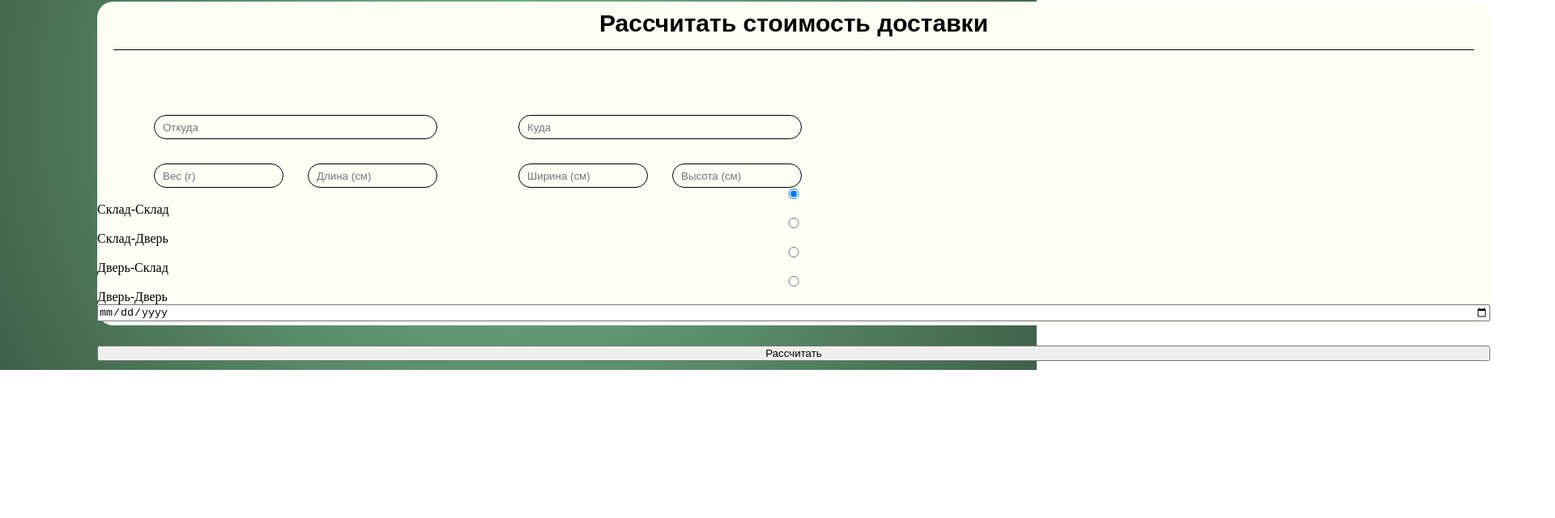
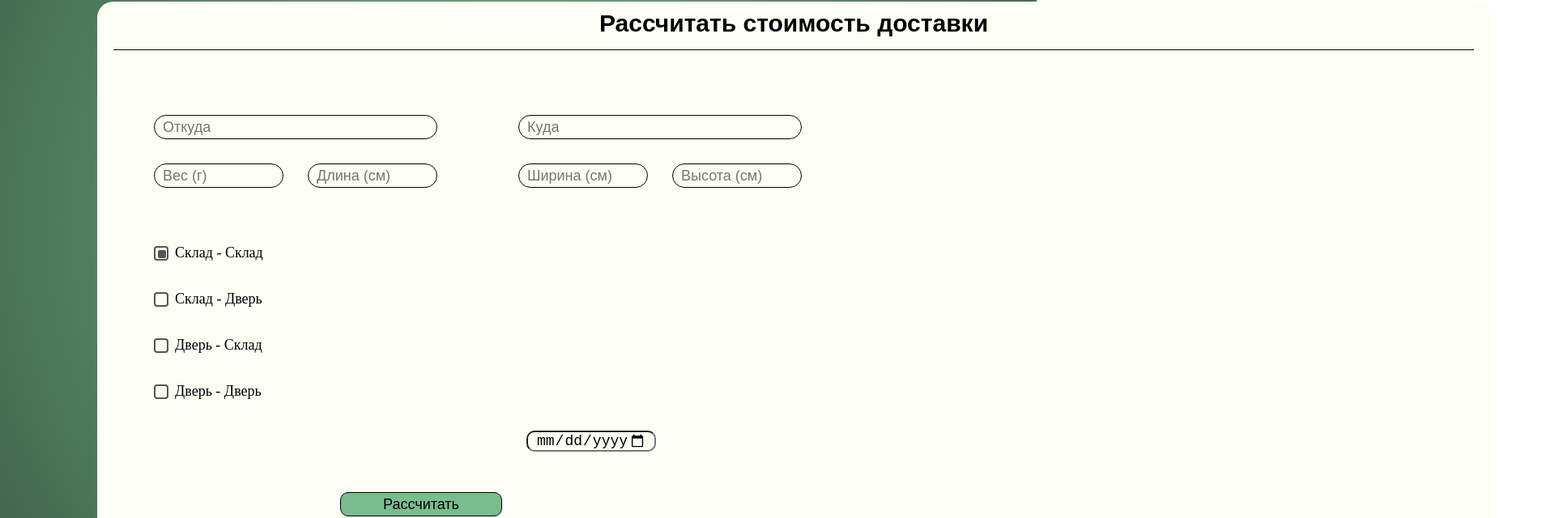
Before and after one commit to H1TgH/Logistic_Frontend, a React (Create React App) app in the folder logistic_frontend/: page /calculate in a window 1280 px wide. Shown: the part 290-930 px from the top of the page at 81% size, 1920 px wide, since content can reach past the window. Before the commit the page ends 800 px from the top, so only its background shows below. Built offline with nearby package versions, Linux system fonts and the light colour scheme; a web font is replaced by a local one.

Commit message:
fixed css in calculator page

```diff
--- a/logistic_frontend/src/pages/calculator/Calculator.css
+++ b/logistic_frontend/src/pages/calculator/Calculator.css
@@ -52,7 +52,6 @@
 
 .calc-fields-section {
     width: 1720px !important;
-    height: 400px !important;
     background-color: #FDFFF5;
     border-radius: 20px;
 }
@@ -86,6 +85,7 @@
     border: #000000 1px solid;
     background-color: #FDFFF5;
     padding-left: 10px;
+    font-size: 18px;
 }
 
 .direction-to {
@@ -103,6 +103,7 @@
     border: #000000 1px solid;
     background-color: #FDFFF5;
     padding-left: 10px;
+    font-size: 18px;
 }
 
 .calc-length-field {
@@ -113,3 +114,82 @@
 .calc-width-field {
     margin-right: 30px;
 }
+
+.calc-deliverytype-container {
+  display: flex;
+  flex-direction: column;
+  gap: 8px;
+  margin-left: 70px;
+  margin-top: 50px;
+}
+
+.calc-deliverytype-container label {
+    margin-top: 20px;
+    width: 200px !important;
+}
+
+.calc-deliverytype-container span {
+    width: 18px !important;
+}
+
+.radio-square label {
+  display: flex;
+  align-items: center;
+  cursor: pointer;
+  margin-bottom: 8px;
+}
+
+.radio-square input[type="radio"] {
+  display: none;
+}
+
+.radio-square span {
+  display: inline-block;
+  width: 18px;
+  height: 18px;
+  border: 2px solid #555;
+  border-radius: 4px;
+  margin-right: 8px;
+  position: relative;
+}
+
+.radio-square input[type="radio"]:checked + span::after {
+  content: '';
+  position: absolute;
+  top: 3px;
+  left: 3px;
+  width: 10px;
+  height: 10px;
+  background: #555;
+  border-radius: 2px;
+}
+
+.calc-deliverytype-container label {
+    font-size: 18px;
+}
+
+.calc-calendar-container {
+    margin-left: 530px;
+    margin-top: 30px;
+}
+
+.calc-calendar-container input {
+    font-size: 18px;
+    border-radius: 10px;
+    padding-left: 10px;
+    background-color: #FDFFF5;
+    padding-right: 10px;
+    width: 160px !important;
+}
+
+.calc-calculate {
+    width: 200px !important;
+    margin-left: 300px;
+    background-color: #79BD8F;
+    border: #000000 solid 1px;
+    border-radius: 10px;
+    font-size: 18px;
+    height: 30px;
+    margin-top: 50px;
+    margin-bottom: 50px;
+}
--- a/logistic_frontend/src/pages/calculator/Calculator.js
+++ b/logistic_frontend/src/pages/calculator/Calculator.js
@@ -87,18 +87,34 @@ function Calculator() {
                 <input className='calc-height-field' placeholder="Высота (см)" value={height} onChange={(e) => setHeight(e.target.value)} />
               </div>
 
-              <div>
-                <label><input type="radio" checked={deliveryType === 1} onChange={() => setDeliveryType(1)} /> Склад-Склад</label>
-                <label><input type="radio" checked={deliveryType === 2} onChange={() => setDeliveryType(2)} /> Склад-Дверь</label>
-                <label><input type="radio" checked={deliveryType === 3} onChange={() => setDeliveryType(3)} /> Дверь-Склад</label>
-                <label><input type="radio" checked={deliveryType === 4} onChange={() => setDeliveryType(4)} /> Дверь-Дверь</label>
+              <div className="radio-square calc-deliverytype-container">
+                <label>
+                  <input type="radio" checked={deliveryType === 1} onChange={() => setDeliveryType(1)} />
+                  <span></span>
+                  Склад - Склад
+                </label>
+                <label>
+                  <input type="radio" checked={deliveryType === 2} onChange={() => setDeliveryType(2)} />
+                  <span></span>
+                  Склад - Дверь
+                </label>
+                <label>
+                  <input type="radio" checked={deliveryType === 3} onChange={() => setDeliveryType(3)} />
+                  <span></span>
+                  Дверь - Склад
+                </label>
+                <label>
+                  <input type="radio" checked={deliveryType === 4} onChange={() => setDeliveryType(4)} />
+                  <span></span>
+                  Дверь - Дверь
+                </label>
               </div>
 
-              <div>
+              <div className='calc-calendar-container'>
                 <input type="date" value={date} onChange={(e) => setDate(e.target.value)} />
               </div>
 
-              <button onClick={handleSubmit}>Рассчитать</button>
+              <button className='calc-calculate' onClick={handleSubmit}>Рассчитать</button>
               </div>
             </div>
         </section>
```
